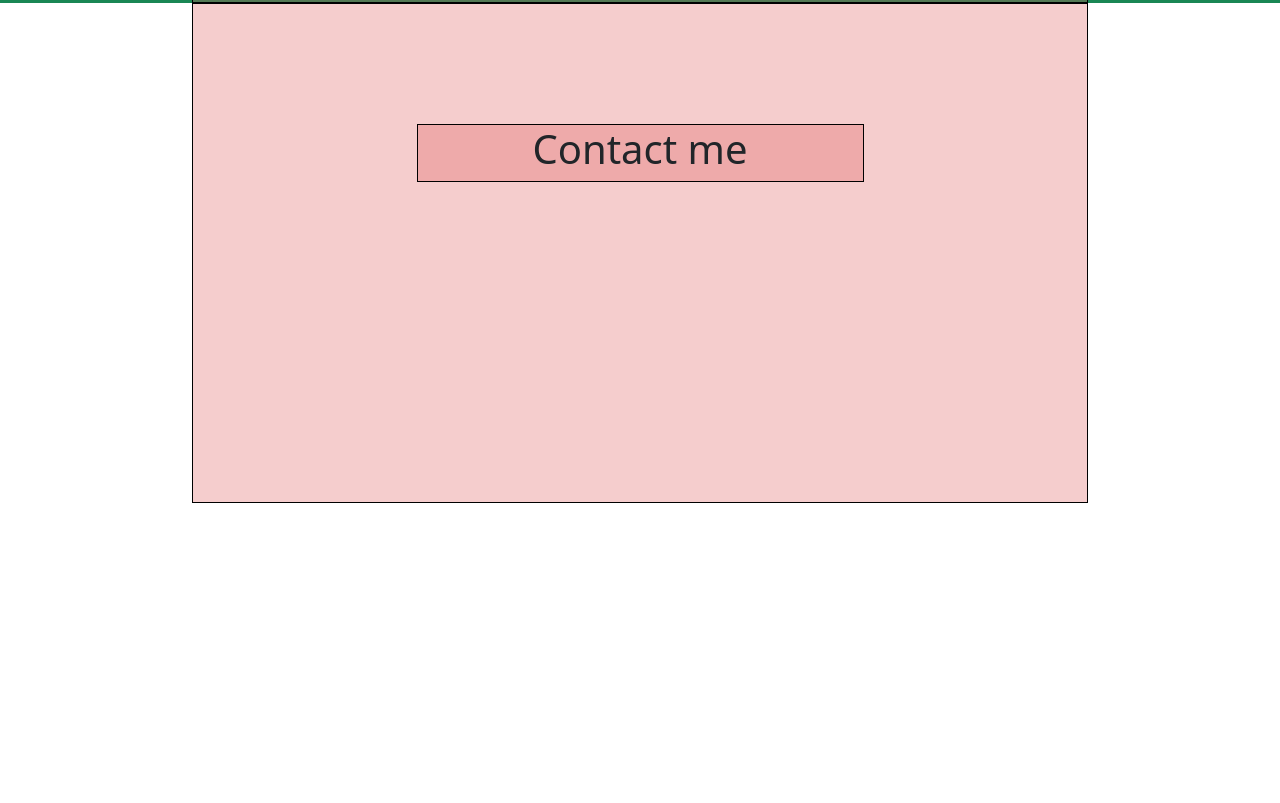
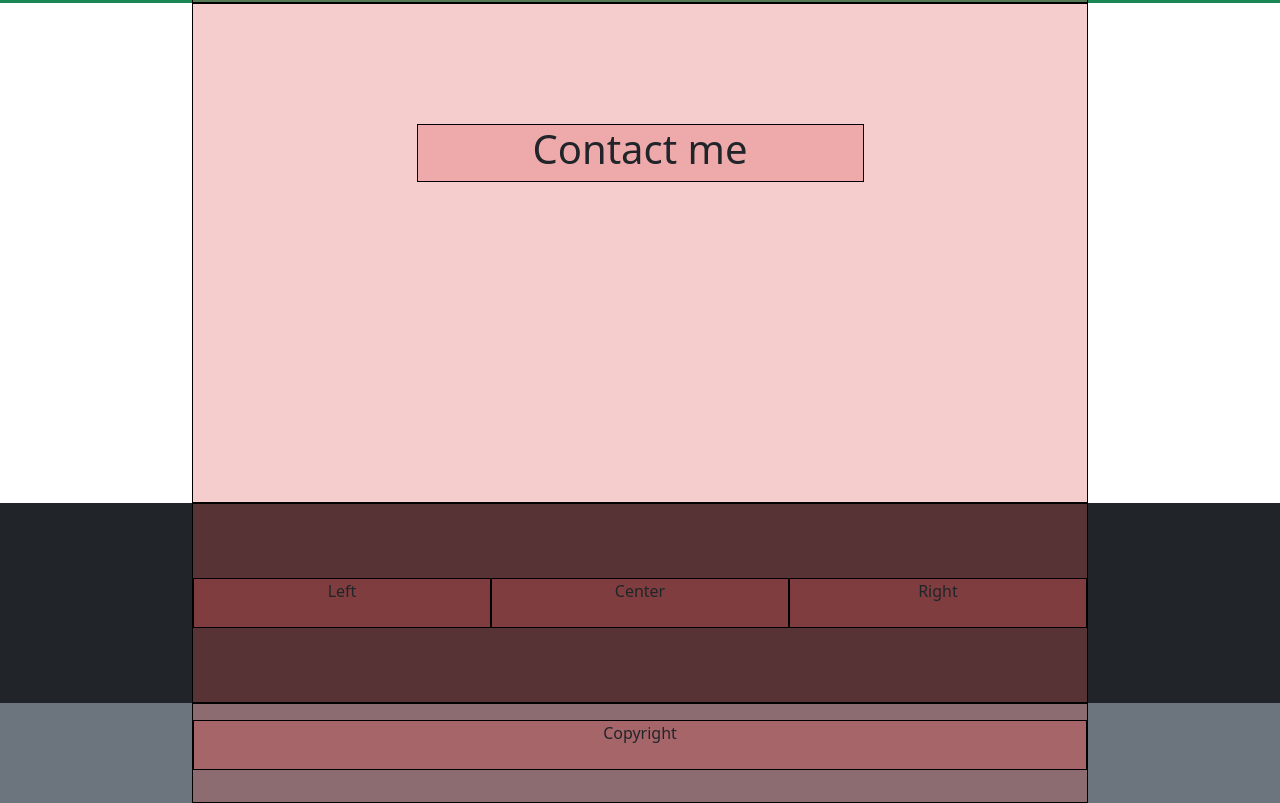
Before and after one commit to maricamola/html-css-bootstrap-freelancer, a plain HTML site: page index.html in a window 1280 px wide. Shown: the part 1349-2152 px from the top of the page. Before the commit the page ends 1852 px from the top, so only its background shows below. Drawn offline with nearby package versions, Linux system fonts and the light colour scheme.

Commit message:
[footer added]

```diff
--- a/index.html
+++ b/index.html
@@ -29,7 +29,9 @@
 
         <div class="col-sm-6 col-6 debug2 text-center">Immagine</div>
 
-        <div class="col-sm-6 col-6 debug text-center">Testo</div>
+        <div class="col-sm-6 col-6 debug text-center"><h1>START BOOTSTRAP</h1></div>
+        <div class="col-sm-6 col-6 debug text-center">Icona</div>
+        <div class="col-sm-6 col-6 debug text-center">Menu</div>
 
       </div>
     </div>
@@ -85,10 +87,30 @@
       </div>
     </div>
   </div>
+
+
   </main>
 
   <footer>
+    <div class="f-top bg-dark">
+      <div class="my3-container debug w-70 container-fluid h-100">
+        <div class="row justify-content-center align-items-center h-100">
 
+          <div class=" col-sm-4 debug text-center text-md-center">Left</div>
+        <div class=" col-sm-4 debug text-center">Center</div>
+        <div class=" col-sm-4 debug text-center text-md-center"> Right</div>
+
+        </div>
+      </div>
+    </div>
+
+    <div class="f-down bg-secondary">
+      <div class="my3-container debug w-70 container-fluid h-100">
+        <div class="row justify-content-center align-items-center mt-3">
+          <div class="col-12 debug text-center"><span>Copyright</span></div>
+        </div>
+      </div>
+    </div>
   </footer>
 
 </body>
--- a/style.css
+++ b/style.css
@@ -26,3 +26,11 @@
 .mm-section3{
   height: 500px;
 }
+
+.f-top{
+  height: 200px;
+}
+
+.f-down{
+  height: 100px;
+}
```
